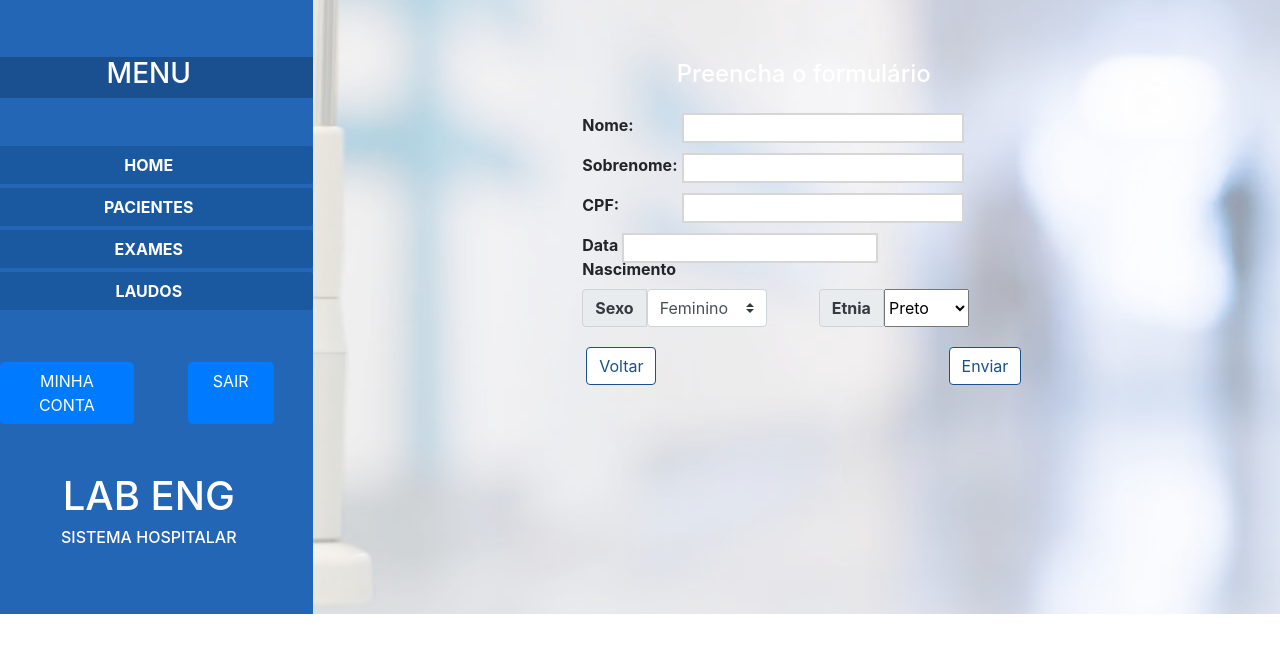
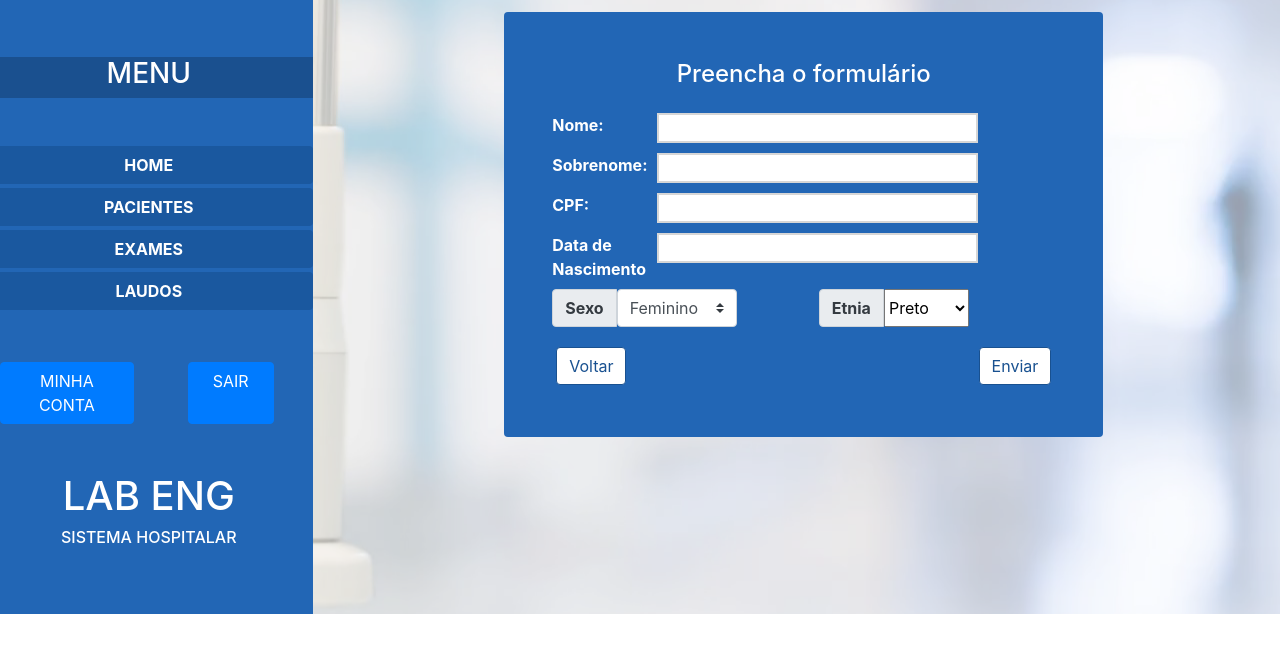
Before and after one commit to NathanMB/LabEng, a Django app: page /cadastrar/paciente in a window 1280 px wide. Shown: the part 140-800 px from the top of the page. Run offline with Django 3.2, Linux system fonts and the light colour scheme; some libraries are stand-ins or nearby versions.

Commit message:
Alteração form
Cor do background e largura dos inputs

```diff
--- a/LabEng/static/css/estiloV2.css
+++ b/LabEng/static/css/estiloV2.css
@@ -119,7 +119,14 @@
     background: rgb(255, 255, 255);
 }
 
-#area-nome input, #area-sobrenome input, #area-cpf input {
+#area-nome input, #area-sobrenome input, #area-cpf input,#area-nascimento input {
     width: 70%;
     margin-left: 60px;
 }
+
+#form-pacientes{
+    background: #2266b5;
+}
+#area-nome, #area-sobrenome, #area-cpf,#area-nascimento{
+    color: white;
+}
```
